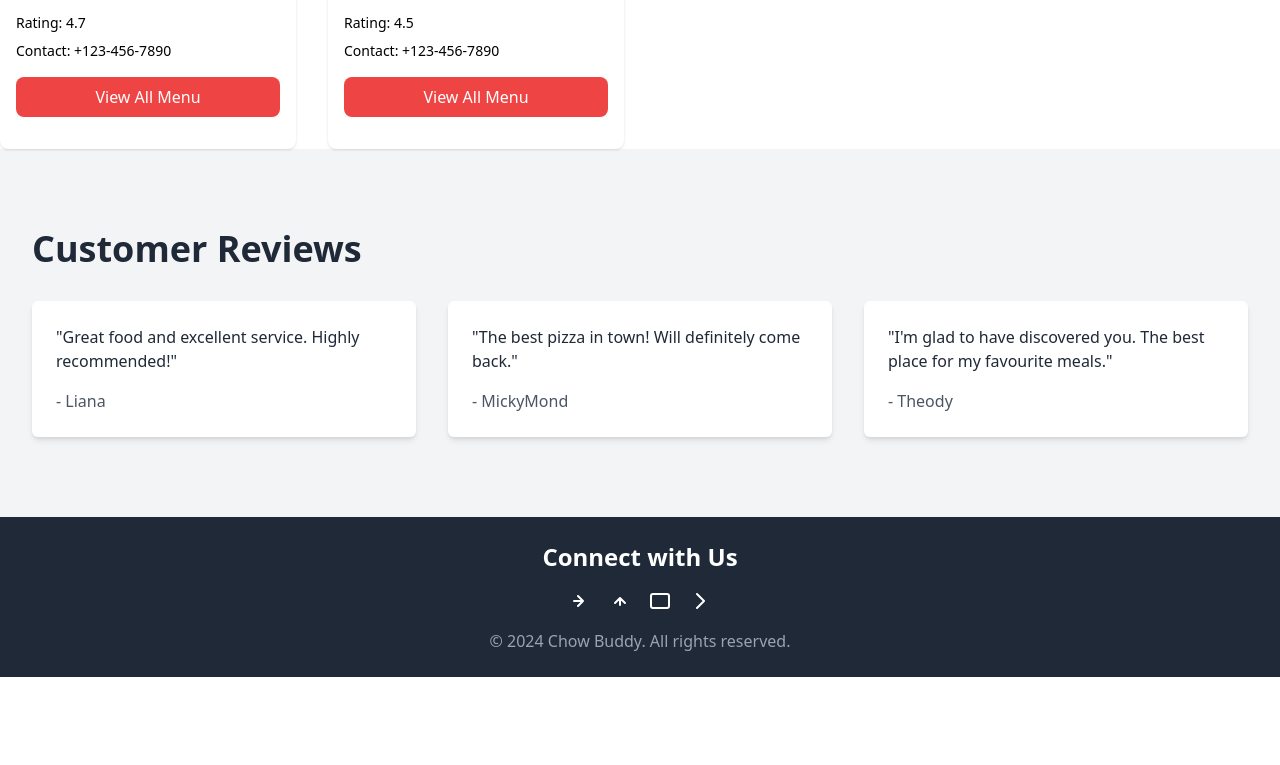
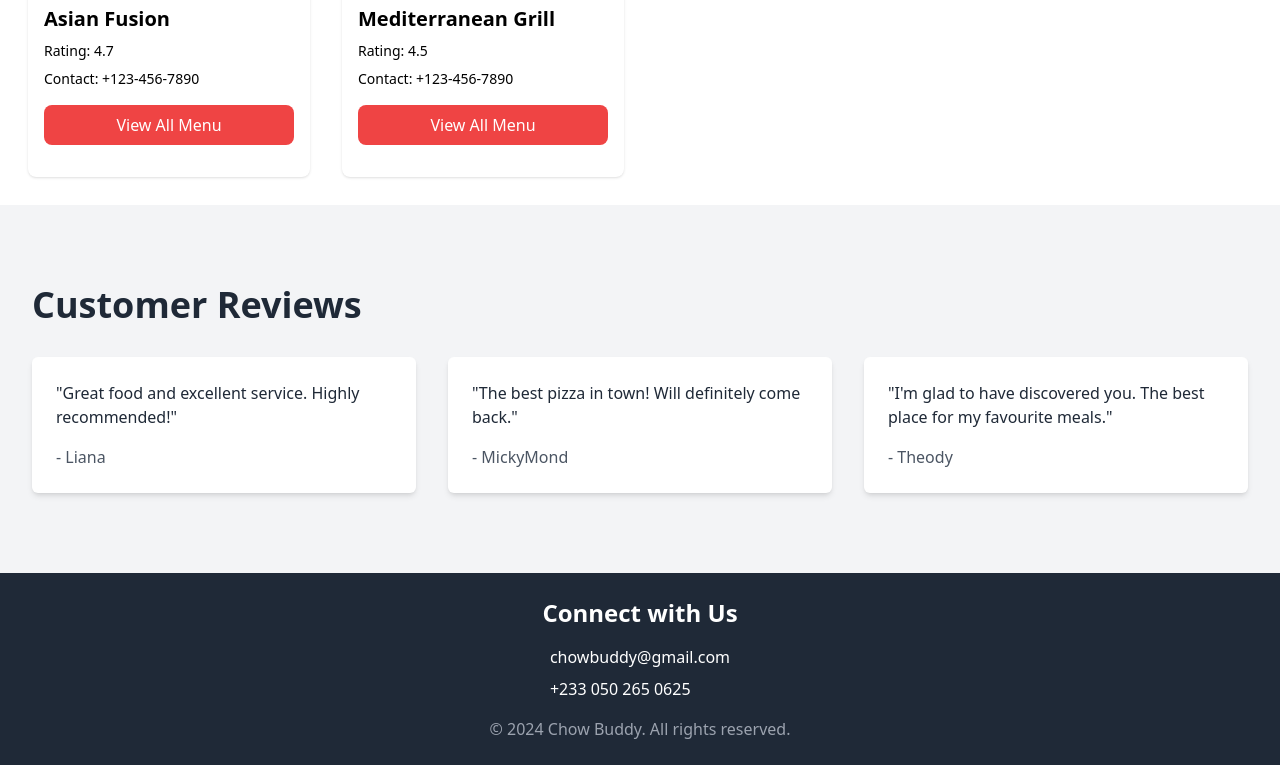
Before and after one commit to Konkuri1/chow-mate, a React (Create React App) app in the folder frontend/: page / in a window 1280 px wide. Shown: the part 1935-2700 px from the top of the page. Before the commit the page ends 2612 px from the top, so only its background shows below. Built offline with nearby package versions, Linux system fonts and the light colour scheme.

Commit message:
index updated

```diff
--- a/frontend/public/index.html
+++ b/frontend/public/index.html
@@ -24,7 +24,7 @@
       work correctly both with client-side routing and a non-root public URL.
       Learn how to configure a non-root public URL by running `npm run build`.
     -->
-    <title>React App</title>
+    <title>Chow Buddy</title>
   </head>
   <body>
     <noscript>You need to enable JavaScript to run this app.</noscript>
--- a/frontend/src/components/Footer/Footer.jsx
+++ b/frontend/src/components/Footer/Footer.jsx
@@ -5,71 +5,22 @@ const Footer = () => {
     <footer className="bg-gray-800 text-white py-6">
       <div className="container mx-auto flex flex-col items-center">
         <h2 className="text-2xl font-bold mb-4">Connect with Us</h2>
-        <div className="flex space-x-4">
-          <a href="#" className="hover:text-gray-300">
-            <svg
-              xmlns="http://www.w3.org/2000/svg"
-              className="h-6 w-6"
-              fill="none"
-              viewBox="0 0 24 24"
-              stroke="currentColor"
+
+        <div>
+          <nav className=" flex flex-col gap-2">
+            <a
+              className=" hover:text-brightColor transition-all cursor-pointer"
+              href="/"
             >
-              <path
-                strokeLinecap="round"
-                strokeLinejoin="round"
-                strokeWidth="2"
-                d="M10 17l5-5-5-5m5 5H6"
-              ></path>
-            </svg>
-          </a>
-          <a href="#" className="hover:text-gray-300">
-            <svg
-              xmlns="http://www.w3.org/2000/svg"
-              className="h-6 w-6"
-              fill="none"
-              viewBox="0 0 24 24"
-              stroke="currentColor"
+              chowbuddy@gmail.com
+            </a>
+            <a
+              className=" hover:text-brightColor transition-all cursor-pointer"
+              href="/"
             >
-              <path
-                strokeLinecap="round"
-                strokeLinejoin="round"
-                strokeWidth="2"
-                d="M17 14L12 9l-5 5m5-5v7"
-              ></path>
-            </svg>
-          </a>
-          <a href="#" className="hover:text-gray-300">
-            <svg
-              xmlns="http://www.w3.org/2000/svg"
-              className="h-6 w-6"
-              fill="none"
-              viewBox="0 0 24 24"
-              stroke="currentColor"
-            >
-              <path
-                strokeLinecap="round"
-                strokeLinejoin="round"
-                strokeWidth="2"
-                d="M3 7a2 2 0 012-2h14a2 2 0 012 2v10a2 2 0 01-2 2H5a2 2 0 01-2-2V7zm0 0h0"
-              ></path>
-            </svg>
-          </a>
-          <a href="#" className="hover:text-gray-300">
-            <svg
-              xmlns="http://www.w3.org/2000/svg"
-              className="h-6 w-6"
-              fill="none"
-              viewBox="0 0 24 24"
-              stroke="currentColor"
-            >
-              <path
-                strokeLinecap="round"
-                strokeLinejoin="round"
-                strokeWidth="2"
-                d="M9 5l7 7-7 7"
-              ></path>
-            </svg>
-          </a>
+              +233 050 265 0625
+            </a>
+          </nav>
         </div>
         <p className="text-gray-400 mt-4">
           © 2024 Chow Buddy. All rights reserved.
--- a/frontend/src/components/Navbar/Navbar.jsx
+++ b/frontend/src/components/Navbar/Navbar.jsx
@@ -10,17 +10,17 @@ const Navbar = () => {
           <div>
             <ul className="flex space-x-4">
             <li>
-  <Link to="/" className="bg-white rounded-lg text-red-700 p-1 hover:text-black">
+  <Link to="/" className="text-white p-1 hover:text-black">
     Home
   </Link>
 </li>
 
 <li>
-      <Link to="/restaurant" className="bg-white rounded-lg text-red-700 p-1 hover:text-black">
+      <Link to="/restaurant" className="text-white p-1 hover:text-black">
           Order Now
             </Link></li>
 <li>
-      <Link to="/register" className="bg-white rounded-lg text-red-700 p-1 hover:text-black">
+      <Link to="/register" className="text-white p-1 hover:text-black">
           Register
             </Link></li>
 <li>
--- a/frontend/src/pages/Homepage/Homepage.jsx
+++ b/frontend/src/pages/Homepage/Homepage.jsx
@@ -236,7 +236,7 @@ const Homepage = ({ onPlaceOrder }) => {
       </h1>
       {/* <div className=" max-w-lg flex mx-auto items-center mb-2"> <input type="text" placeholder="Search" className=" w-full p-2  border rounded"/><img src={search} alt="search" className="h-12"/></div> */}
 
-      <div className="grid grid-cols-1 sm:grid-cols-2 md:grid-cols-3 lg:grid-cols-4 gap-8">
+      <div className="grid grid-cols-1 sm:grid-cols-2 md:grid-cols-3 p-7 lg:grid-cols-4 gap-8">
         {restaurants.map((restaurant, index) => (
           <div
             key={index}
@@ -327,12 +327,6 @@ const Homepage = ({ onPlaceOrder }) => {
             </div>
 
           </div>
-
-          <div className="container mx-auto py-8">
-        <h2 className="text-2xl font-bold text-white mb-4">
-          Quick and Affordable Lunches
-        </h2>
-      </div>
         </div>
       )}
 
--- a/frontend/src/pages/Restaurants/Restaurants.jsx
+++ b/frontend/src/pages/Restaurants/Restaurants.jsx
@@ -243,7 +243,7 @@ const RestaurantMenu = ({ onPlaceOrder }) => {
       </h1>
       <div className=" max-w-lg flex mx-auto items-center mb-2"> <input type="text" placeholder="Search" className=" w-full p-2  border rounded"/><img src={search} alt="search" className="h-12"/></div>
 
-      <div className="grid grid-cols-1 sm:grid-cols-2 md:grid-cols-3 lg:grid-cols-4 gap-8">
+      <div className="grid grid-cols-1 sm:grid-cols-2 md:grid-cols-3 p-7 lg:grid-cols-4 gap-8">
         {restaurants.map((restaurant, index) => (
           <div
             key={index}
```
